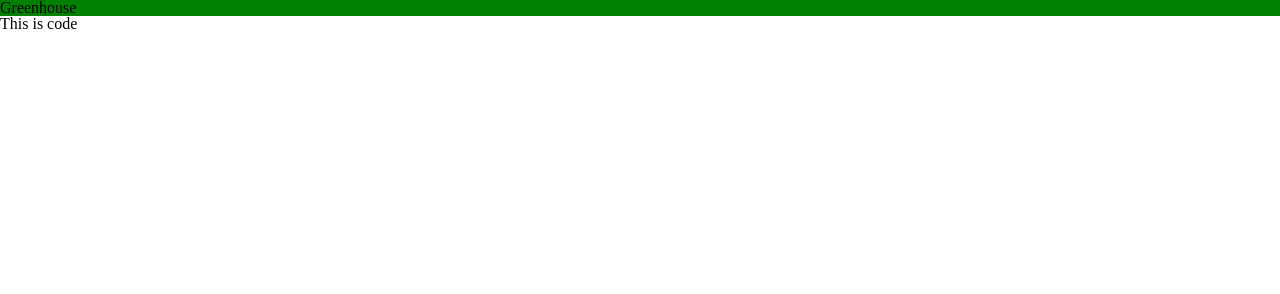
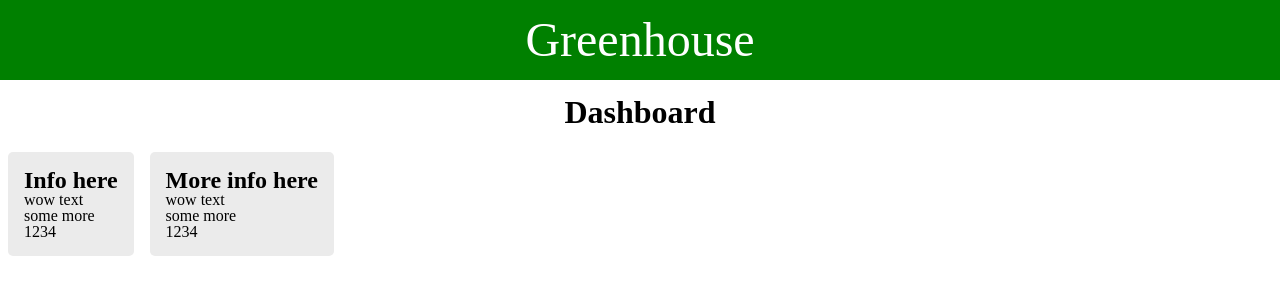
Before and after one commit to BenjaminKoska/greenhouse-inator-3000, a website: page NodeJS server/html/index.html in a window 1280 px wide. Drawn offline with Linux system fonts and the light colour scheme.

Commit message:
some basic shit

```diff
--- a/NodeJS server/html/assets/css/screen.css
+++ b/NodeJS server/html/assets/css/screen.css
@@ -1,3 +1,39 @@
-header {
+body{
+    font-size: 1rem;
+}
+
+h1 {
+    margin: 1rem;
+    font-size: 2rem;
+    display: flex;
+    justify-content: center;
+    font-weight: bold;
+}
+
+.mainHeader {
     background-color: green;
+    padding: 1rem;
+    color: white;
+    display: flex;
+    justify-content: center;
+    font-size: 3rem;
 }
+
+.dashboard_section {
+    display: flex;
+    flex-direction: row;
+    flex-wrap: wrap;
+}
+
+.dashboard_article
+ {
+    padding: 1rem;
+    margin: .5rem;
+    background-color: #ebebeb;
+    border-radius: 5px;
+}
+
+.dashboard_articleTitle {
+    font-size: 1.5rem;
+    font-weight: bold;
+}
--- a/NodeJS server/html/index.html
+++ b/NodeJS server/html/index.html
@@ -10,8 +10,24 @@
     <link type="text/css" rel="stylesheet" href="./assets/css/screen.css"/>
 </head>
 <body>
-    <header>Greenhouse</header>
-    <h1>This is code</h1>
+    <header class="mainHeader">Greenhouse</header>
+    <h1>Dashboard</h1>
+
+    <section class="dashboard_section">
+        <article class="dashboard_article">
+            <h3 class="dashboard_articleTitle">Info here</h3>
+            <p>wow text</p>
+            <p>some more</p>
+            <p>1234</p>
+        </article>
+        <article class="dashboard_article">
+            <h3 class="dashboard_articleTitle">More info here</h3>
+            <p>wow text</p>
+            <p>some more</p>
+            <p>1234</p>
+        </article>
+    </section>
+
 
     <script src="./assets/js/script.js"></script>
 </body>
```
